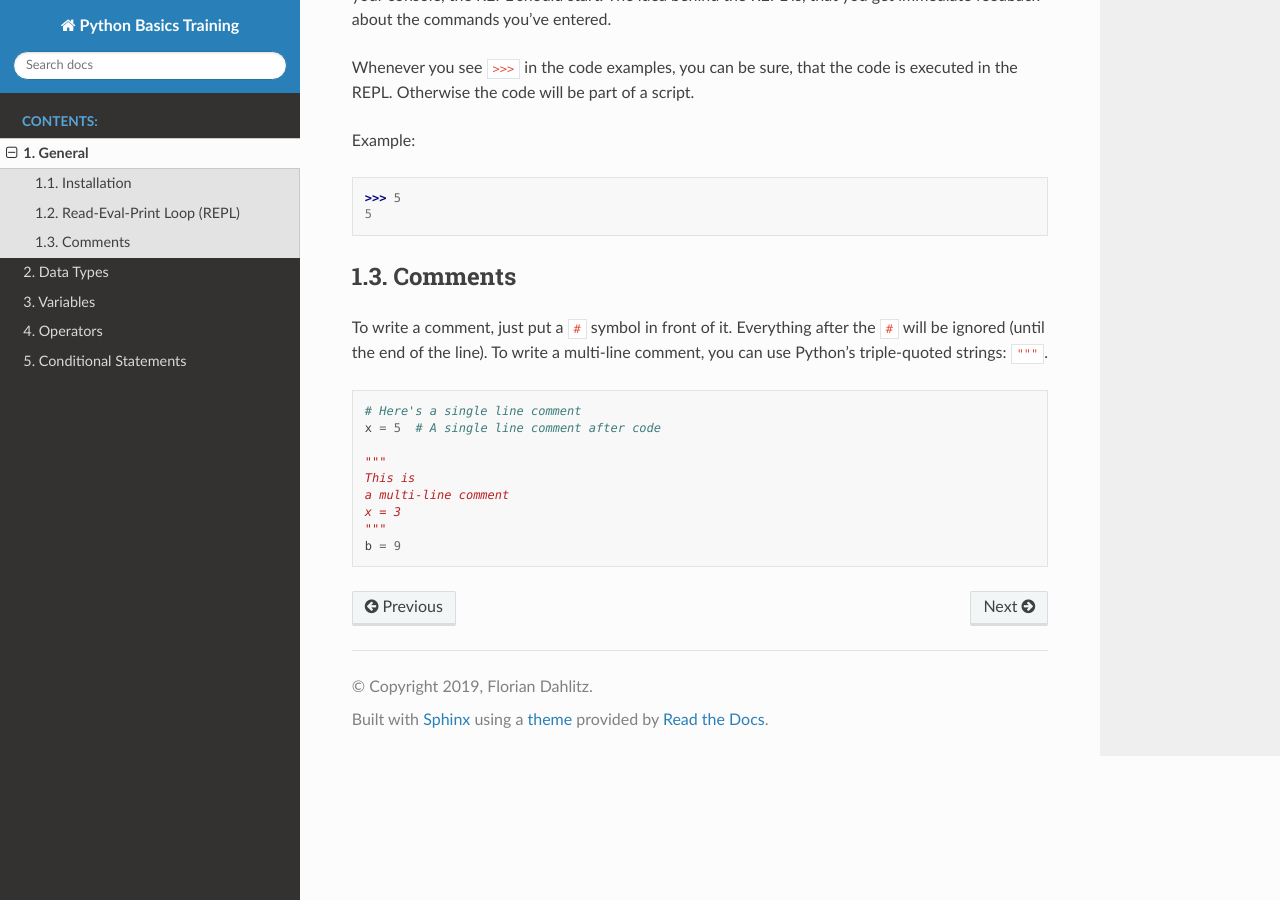
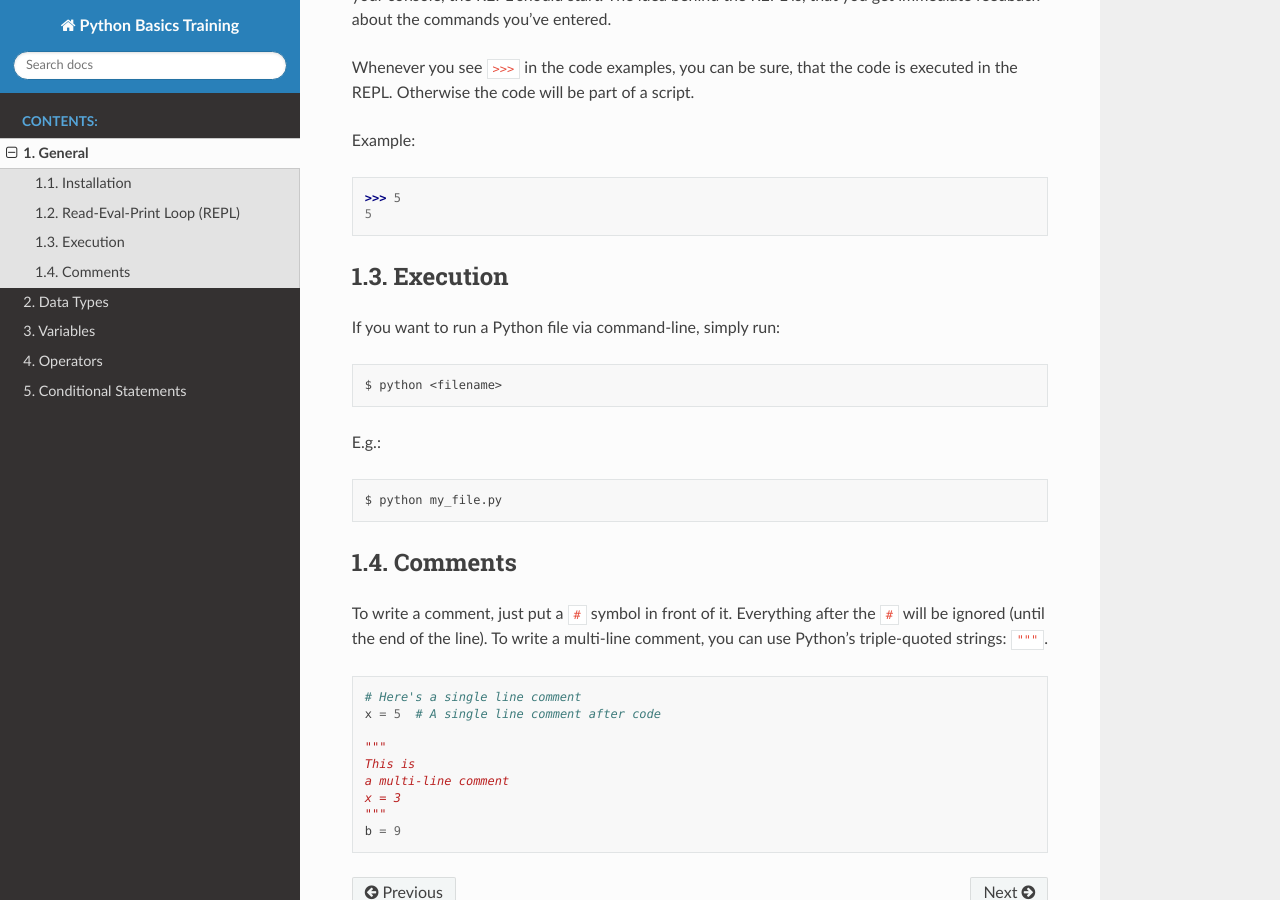
Before and after one commit to DahlitzFlorian/python-training-beginners, a Sphinx documentation site: the page built from docs/general.md, in a window 1280 px wide and 900 px high, scrolled down 646 px. Built offline with Sphinx 7.4.7 and the Read the Docs theme 2.0.0, drawn with Linux system fonts in a browser that asks for light colours.

Commit message:
feat(general): add execution example to general

````diff
--- a/docs/general.md
+++ b/docs/general.md
@@ -32,6 +32,21 @@ Example:
 ```
 
 
+## Execution
+
+If you want to run a Python file via command-line, simply run:
+
+```shell
+$ python <filename>
+```
+
+E.g.:
+
+```shell
+$ python my_file.py
+```
+
+
 ## Comments
 
 To write a comment, just put a `#` symbol in front of it.
````
